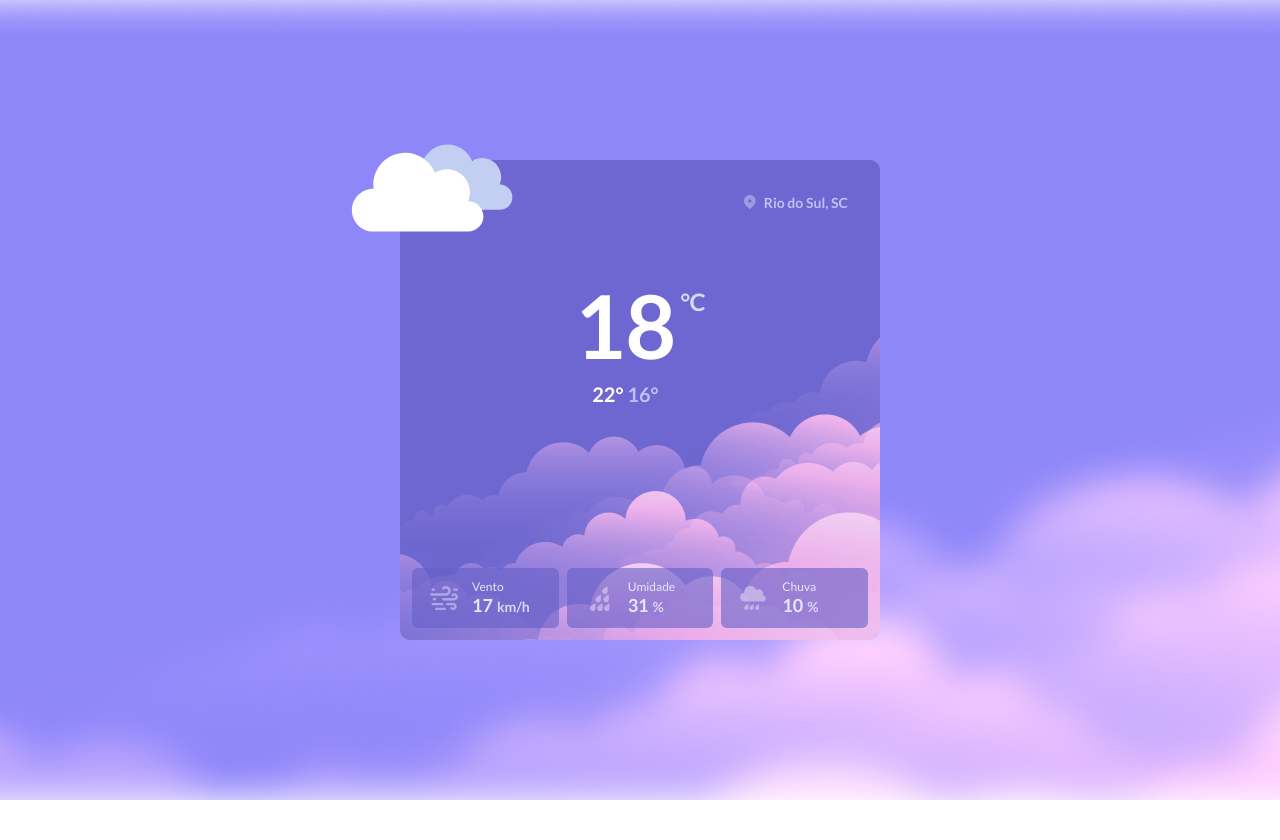
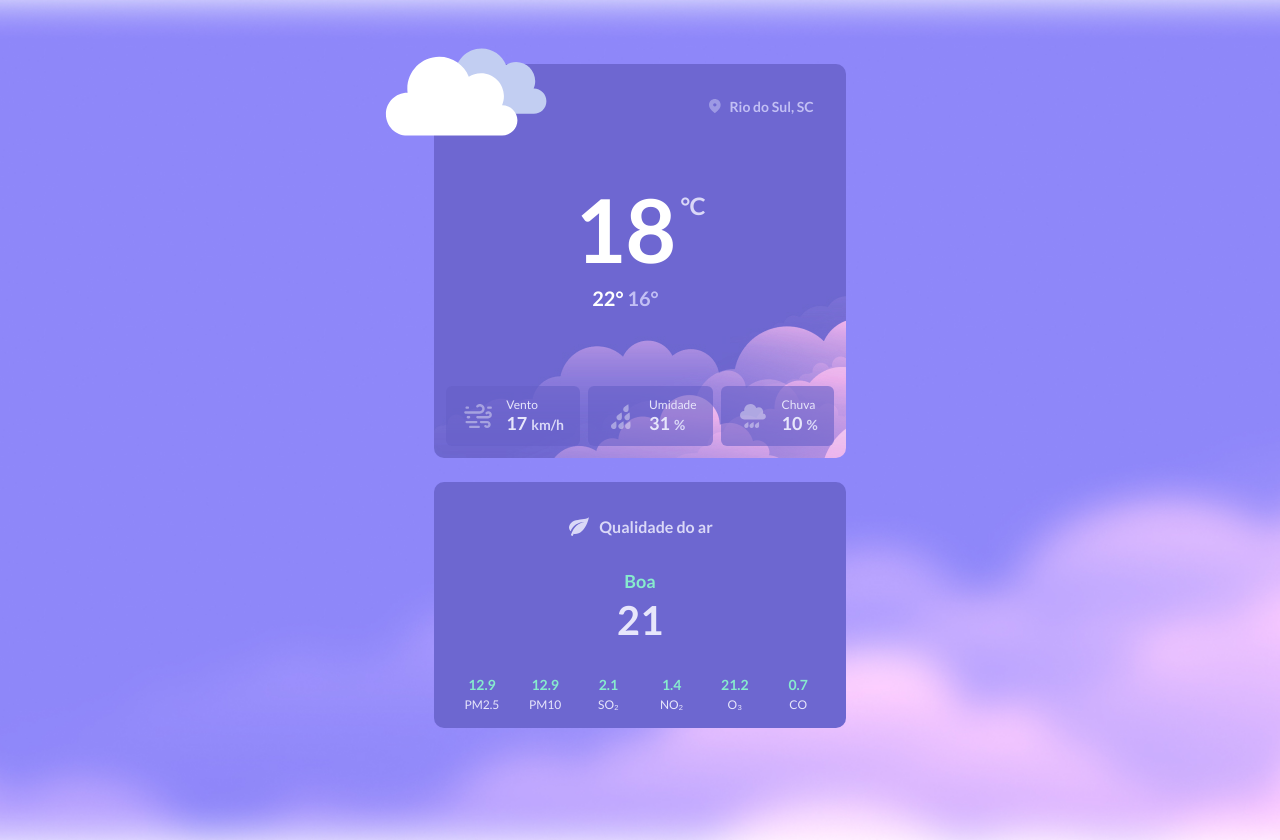
Before and after one commit to phillyagyu/weather, a plain HTML site: page index.html in a window 1280 px wide. Before the commit the page ends 800 px from the top, so only its background shows below. Drawn offline with Linux system fonts and the light colour scheme.

Commit message:
Add air-quality section

```diff
--- a/index.html
+++ b/index.html
@@ -52,7 +52,42 @@
           </div>
         </div>
       </section >
-      <section class="air-quality"></section>
+      <section class="air-quality">
+        <h2 class="title">
+          <img src="./assets/leaf.svg" alt="Ícone de folha">
+          Qualidade do ar
+        </h2>
+
+        <p class="good">Boa</p>
+        <p class="number">21</p>
+
+        <div class="info">
+          <div class="number">
+            <p>12.9</p>
+            <small>PM2.5</small>
+          </div>
+          <div class="number">
+            <p>12.9</p>
+            <small>PM10</small>
+          </div>
+          <div class="number">
+            <p>2.1</p>
+            <small>sO₂</small>
+          </div>
+          <div class="number">
+            <p>1.4</p>
+            <small>NO₂</small>
+          </div>
+          <div class="number">
+            <p>21.2</p>
+            <small>O₃</small>
+          </div>
+          <div class="number">
+            <p>0.7</p>
+            <small>CO</small>
+          </div>
+        </div>
+      </section>
       <section class="sun-time"></section>
       <section class="week-weather"></section>
     </main>
--- a/style.css
+++ b/style.css
@@ -21,20 +21,19 @@ main {
 
   display: grid;
   place-content: center;
+  gap: 2.4rem;
+
+  padding: 6.4rem;
 }
 
 section {
-  background: #6D67D0;
+  background: #6d67d0;
   backdrop-filter: blur(1rem);
   border-radius: 1rem;
 }
 
 .temperature-now {
   background: url(./assets/bg-temp-now.jpg);
-
-  width: 48rem;
-  height: 48rem;
-
   position: relative;
 
   display: grid;
@@ -42,7 +41,7 @@ section {
 }
 
 .temperature-now::before {
-  content: "";
+  content: '';
 
   width: 17.6rem;
   height: 17.6rem;
@@ -68,7 +67,7 @@ section {
   font-size: 1.4rem;
   line-height: 1.7rem;
 
-  color: #C2BFF4;
+  color: #c2bff4;
 }
 
 .temp {
@@ -87,7 +86,7 @@ section {
   font-size: 8.8rem;
   line-height: 10.6rem;
 
-  color: #FFFFFF;
+  color: #ffffff;
 
   display: flex;
   flex-direction: column;
@@ -95,18 +94,18 @@ section {
 }
 
 .temp .number .maxmin {
-  font-size: 2.0rem;
+  font-size: 2rem;
   line-height: 2.4rem;
 }
 
 .temp .number .maxmin span {
-  color: #C2BFF4;
+  color: #c2bff4;
 }
 
 .celcius {
   font-size: 2.4rem;
   line-height: 2.9rem;
-  color: #DAD8F7;
+  color: #dad8f7;
 
   margin-top: 1.5rem;
 }
@@ -114,7 +113,9 @@ section {
 .statistics {
   display: flex;
   padding: 1.2rem;
-  gap: .8rem;
+  gap: 0.8rem;
+
+  margin-top: 6.4rem;
 }
 
 .stats {
@@ -122,7 +123,7 @@ section {
 
   padding: 1.2rem 1.6rem;
   background: rgba(102, 96, 200, 0.6);
-  border-radius: .6rem;
+  border-radius: 0.6rem;
 
   display: flex;
   gap: 1.2rem;
@@ -132,13 +133,13 @@ section {
   font-weight: 400;
   font-size: 1.2rem;
   line-height: 1.4rem;
-  color: #E7E6FB;
+  color: #e7e6fb;
 }
 
 .info h5 {
   font-size: 1.8rem;
   line-height: 2.2rem;
-  color: #E7E6FB;
+  color: #e7e6fb;
 
   display: flex;
   gap: 0.4rem;
@@ -148,5 +149,69 @@ section {
 .info span {
   font-size: 1.4rem;
   line-height: 1.7rem;
-  color: #DAD8F7;
+  color: #dad8f7;
 }
+
+/*Air Quality*/
+.air-quality {
+  font-weight: 700;
+  text-align: center;
+}
+
+h2.title {
+  font-size: 1.6rem;
+  line-height: 1.9rem;
+  color: #dad8f7;
+
+  display: flex;
+  align-items: center;
+  justify-content: center;
+  gap: 0.8rem;
+
+  margin-top: 3.2rem;
+}
+
+.air-quality .good {
+  font-size: 1.8rem;
+  line-height: 2.2rem;
+  text-transform: capitalize;
+  color: #87ebcd;
+
+  margin-top: 3.2rem;
+}
+
+.air-quality > .number {
+  font-size: 4rem;
+  line-height: 4.8rem;
+  color: #e7e6fb;
+
+  margin-top: 0.4rem;
+}
+
+.air-quality .info {
+  display: flex;
+  align-items: center;
+
+  margin-top: 3.2rem;
+
+  padding: 0 1.6rem 1.6rem;
+}
+
+.air-quality .info .number {
+  flex: 1;
+}
+
+.air-quality .info .number p {
+  font-weight: 700;
+  font-size: 1.4rem;
+  line-height: 1.7rem;
+  color: #87EBCD;
+}
+
+.air-quality .info .number small {
+  font-weight: 400;
+  font-size: 1.2rem;
+  line-height: 1.4rem;
+  text-transform: capitalize;
+  color: #E7E6FB;
+}
```
Also changed, not shown: assets/leaf.svg (added), assets/time.svg (added).
